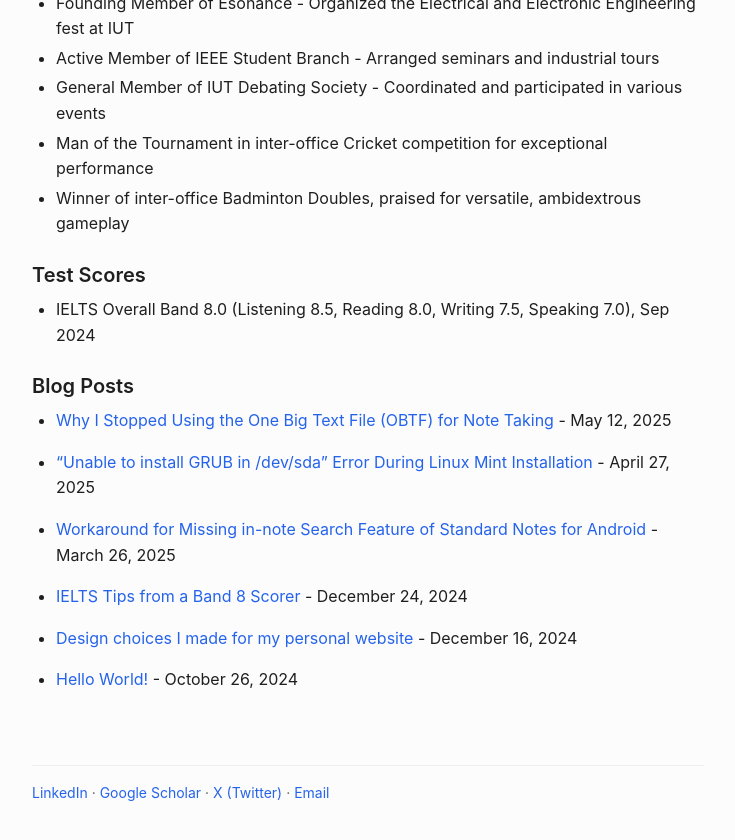
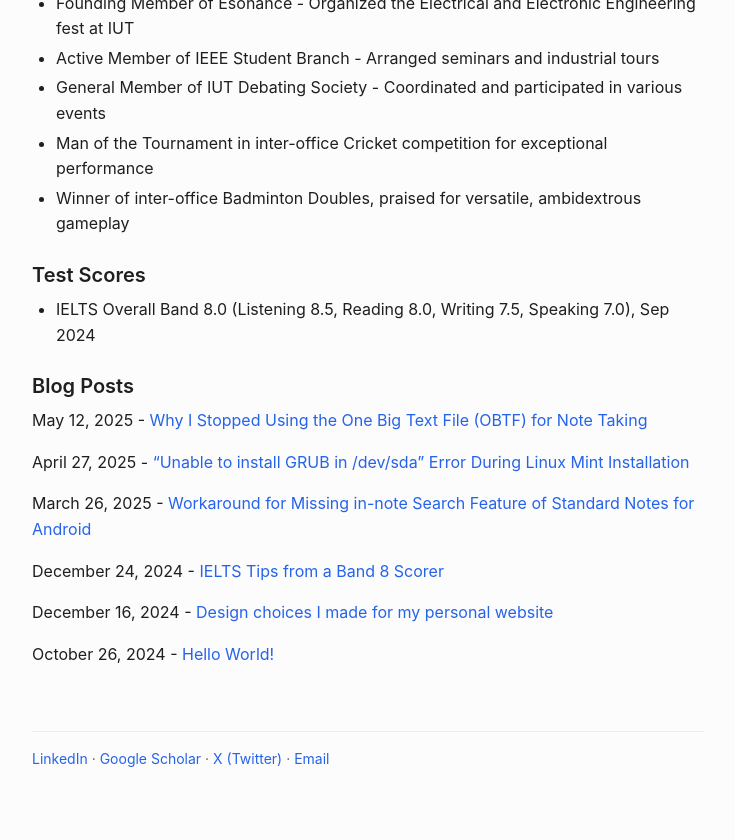
Before and after one commit to muntasimulhaque/muntasimulhaque.github.io, a Jekyll site: the page built from index.md, in a window 1280 px wide and 900 px high, scrolled down 2345 px. Shown: the top 840 px of the window, without its empty margins (272-1007 px from the left). Built offline with Jekyll 4.4.1, drawn with Linux system fonts in a browser that asks for light colours.

Commit message:
Update index.md

```diff
--- a/index.md
+++ b/index.md
@@ -85,5 +85,5 @@ Also on [Google Scholar](https://scholar.google.com/citations?user=XO3Zz1EAAAAJ&
 #### Blog Posts
 
 {% for post in site.posts %}
-* [{{ post.title }}]({{ post.url | relative_url }}) - {{ post.date | date: "%B %d, %Y" }}
+{{ post.date | date: "%B %d, %Y" }} - [{{ post.title }}]({{ post.url | relative_url }})
 {% endfor %}
```
